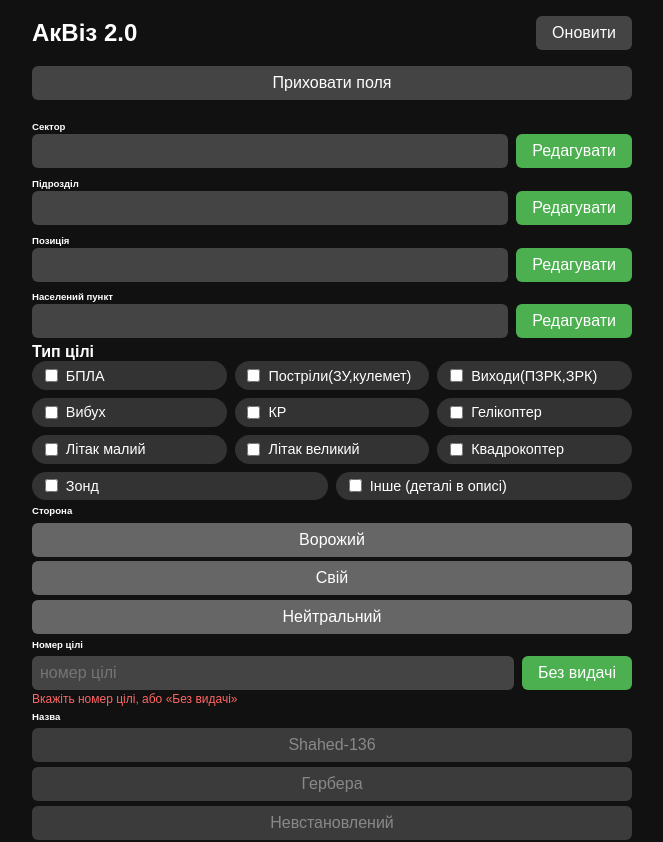
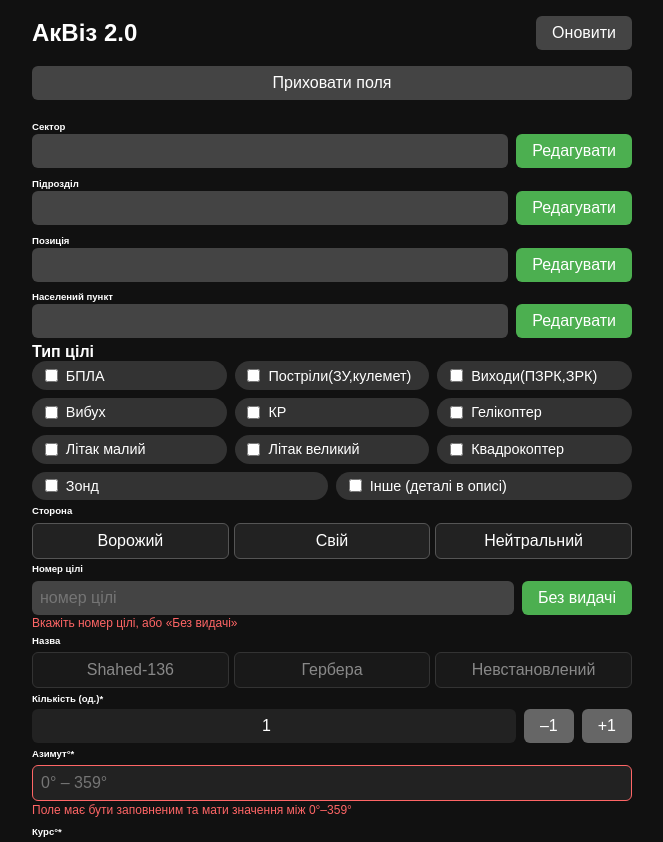
Before and after one commit to lolittajdm-alt/akviz0.2, a Next.js app: page / in a window 1280 px wide. Shown: the top 842 px of the page, without its empty margins (308-971 px from the left). Built offline with nearby package versions, Linux system fonts and the light colour scheme.

Commit message:
Update index.js

```diff
--- a/pages/index.js
+++ b/pages/index.js
@@ -544,15 +544,17 @@ useEffect(() => {
         {/* Сторона */}
 <div style={blockMargin}>
   <div style={labelStyle}>Сторона</div>
-  <div style={{ display: "flex", flexDirection: "column", gap: "0.3rem" }}>
+  <div style={{ display: "flex", gap: "0.3rem" }}>
     {["Ворожий", "Свій", "Нейтральний"].map((s) => (
       <button
         key={s}
         onClick={() => selectSide(s)}
         style={{
           ...buttonStyle,
-          width: "100%",
-          backgroundColor: form.side === s ? "#4caf50" : "#666",
+          flex: 1,
+          border: "1px solid #555",
+          backgroundColor: form.side === s ? "#4caf50" : "#222",
+          opacity: 1,
         }}
       >
         {s}
@@ -587,7 +589,7 @@ useEffect(() => {
         {/* Назва */}
 <div style={blockMargin}>
   <div style={labelStyle}>Назва</div>
-  <div style={{ display: "flex", flexDirection: "column", gap: "0.3rem" }}>
+  <div style={{ display: "flex", gap: "0.3rem" }}>
     {namesList.map((n) => (
       <button
         key={n}
@@ -595,10 +597,15 @@ useEffect(() => {
         disabled={!form.selectedGoals.includes("БПЛА")}
         style={{
           ...buttonStyle,
-          width: "100%",
+          flex: 1,
+          border: "1px solid #555",
+          backgroundColor:
+            !form.selectedGoals.includes("БПЛА")
+              ? "#222"
+              : form.name === n
+              ? "#4caf50"
+              : "#222",
           opacity: form.selectedGoals.includes("БПЛА") ? 1 : 0.5,
-          backgroundColor:
-            form.name === n ? "#4caf50" : buttonStyle.backgroundColor,
         }}
       >
         {n}
```
